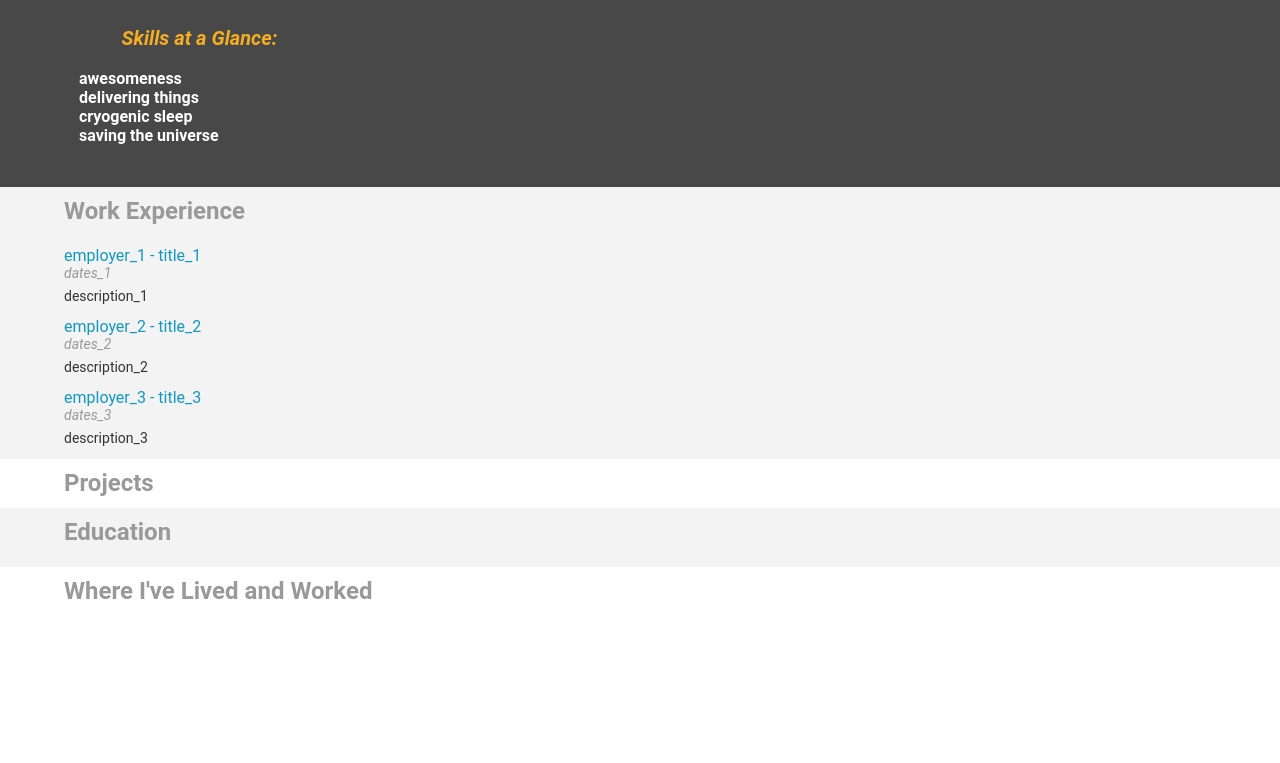
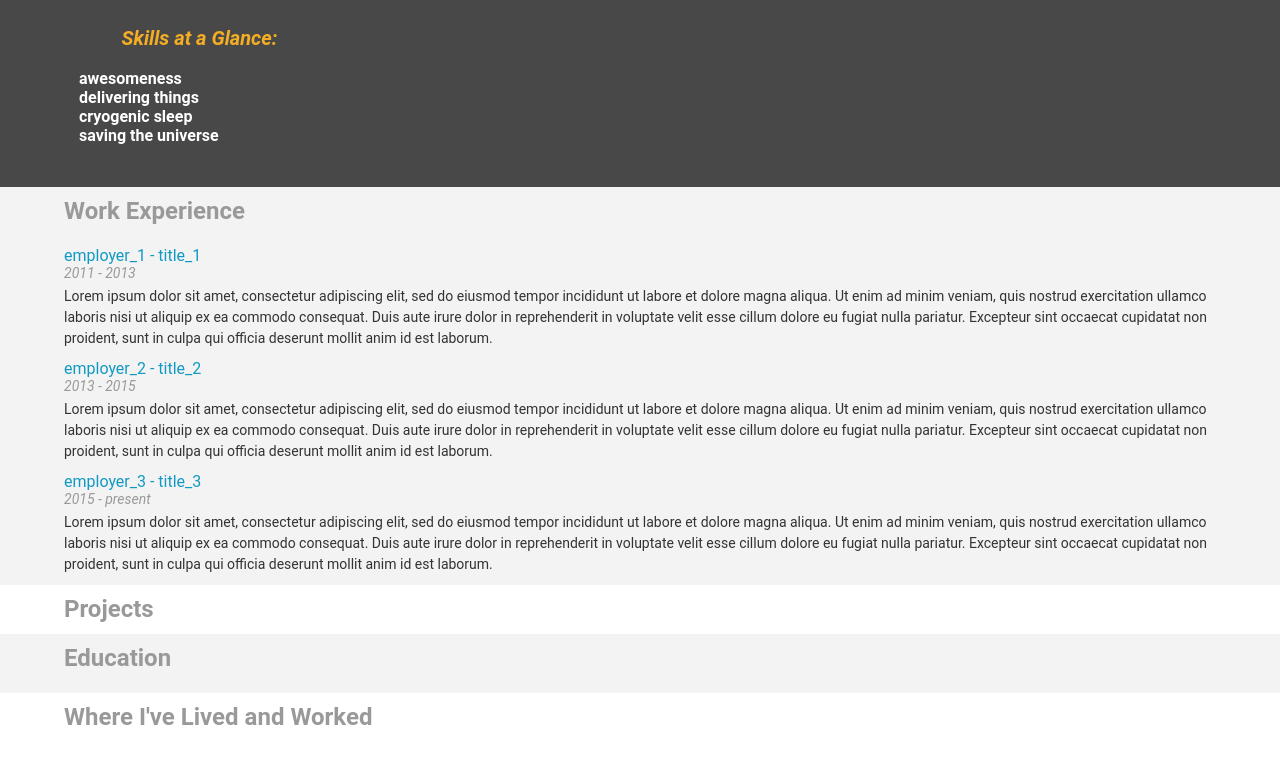
Before and after one commit to luisperez09/InteractiveResume, a plain HTML site: page index.html in a window 1280 px wide. Shown: the part 101-864 px from the top of the page. Drawn offline with Linux system fonts and the light colour scheme.

Commit message:
Agrega descripción de trabajos de lorem ipsum. Agrega fechas con formato. Refactoriza JS dentro del resumeBuilder

```diff
--- a/index.html
+++ b/index.html
@@ -144,28 +144,6 @@ need to load. You'll see a lot of <link>s to CSS files for styles and
       document.getElementById('mapDiv').style.backgroundColor = 'black';
     } */
 
-    if(bio.skills.length > 0) {
-      $('#header').append(HTMLskillsStart);
-      for (var i = 0; i < bio.skills.length; i++) {
-        var formattedSkill = HTMLskills.replace("%data%", bio.skills[i]);
-        $("#skills").append(formattedSkill);
-      };
-    }
-
-    for(job in work.jobs) {
-      $("#workExperience").append(HTMLworkStart);
-
-      var formattedEmployer = HTMLworkEmployer.replace("%data%", work.jobs[job].employer);
-      var formattedTitle = HTMLworkTitle.replace("%data%", work.jobs[job].title);
-      var formattedEmployerTitle = formattedEmployer + formattedTitle;
-
-      var formattedDates = HTMLworkDates.replace("%data%", work.jobs[job].dates);
-      var formattedDescription = HTMLworkDescription.replace("%data%", work.jobs[job].description);
-
-      $(".work-entry:last").append(formattedEmployerTitle);
-      $(".work-entry:last").append(formattedDates + formattedDescription);
-    };
-
   </script>
 </body>
 </html>
--- a/js/resumeBuilder.js
+++ b/js/resumeBuilder.js
@@ -4,8 +4,8 @@ var work = {
 			"employer" : "employer_1",
 			"title" : "title_1",
 			"location" : "location_1",
-			"dates" : "dates_1",
-			"description" : "description_1",
+			"dates" : "2011 - 2013",
+			"description" : "Lorem ipsum dolor sit amet, consectetur adipiscing elit, sed do eiusmod tempor incididunt ut labore et dolore magna aliqua. Ut enim ad minim veniam, quis nostrud exercitation ullamco laboris nisi ut aliquip ex ea commodo consequat. Duis aute irure dolor in reprehenderit in voluptate velit esse cillum dolore eu fugiat nulla pariatur. Excepteur sint occaecat cupidatat non proident, sunt in culpa qui officia deserunt mollit anim id est laborum.",
 			"images" : [
 				"path/to/img_1",
 				"path/to/img_2",
@@ -16,8 +16,8 @@ var work = {
 			"employer" : "employer_2",
 			"title" : "title_2",
 			"location" : "location_2",
-			"dates" : "dates_2",
-			"description" : "description_2",
+			"dates" : "2013 - 2015",
+			"description" : "Lorem ipsum dolor sit amet, consectetur adipiscing elit, sed do eiusmod tempor incididunt ut labore et dolore magna aliqua. Ut enim ad minim veniam, quis nostrud exercitation ullamco laboris nisi ut aliquip ex ea commodo consequat. Duis aute irure dolor in reprehenderit in voluptate velit esse cillum dolore eu fugiat nulla pariatur. Excepteur sint occaecat cupidatat non proident, sunt in culpa qui officia deserunt mollit anim id est laborum.",
 			"images" : [
 				"path/to/img_4",
 				"path/to/img_5",
@@ -28,8 +28,8 @@ var work = {
 			"employer" : "employer_3",
 			"title" : "title_3",
 			"location" : "location_3",
-			"dates" : "dates_3",
-			"description" : "description_3",
+			"dates" : "2015 - present",
+			"description" : "Lorem ipsum dolor sit amet, consectetur adipiscing elit, sed do eiusmod tempor incididunt ut labore et dolore magna aliqua. Ut enim ad minim veniam, quis nostrud exercitation ullamco laboris nisi ut aliquip ex ea commodo consequat. Duis aute irure dolor in reprehenderit in voluptate velit esse cillum dolore eu fugiat nulla pariatur. Excepteur sint occaecat cupidatat non proident, sunt in culpa qui officia deserunt mollit anim id est laborum.",
 			"images" : [
 				"path/to/img_7",
 				"path/to/img_8",
@@ -119,3 +119,26 @@ var formattedRole = HTMLheaderRole.replace("%data%", role);
 
 $("#header").prepend(formattedRole);
 $("#header").prepend(formattedName);
+
+if(bio.skills.length > 0) {
+  $('#header').append(HTMLskillsStart);
+  for (var i = 0; i < bio.skills.length; i++) {
+    var formattedSkill = HTMLskills.replace("%data%", bio.skills[i]);
+    $("#skills").append(formattedSkill);
+  };
+}
+
+for(job in work.jobs) {
+  $("#workExperience").append(HTMLworkStart);
+
+  var formattedEmployer = HTMLworkEmployer.replace("%data%", work.jobs[job].employer);
+  var formattedTitle = HTMLworkTitle.replace("%data%", work.jobs[job].title);
+  var formattedEmployerTitle = formattedEmployer + formattedTitle;
+  $(".work-entry:last").append(formattedEmployerTitle);
+
+  var formattedDates = HTMLworkDates.replace("%data%", work.jobs[job].dates);
+  $(".work-entry:last").append(formattedDates);
+
+  var formattedDescription = HTMLworkDescription.replace("%data%", work.jobs[job].description);
+  $(".work-entry:last").append(formattedDescription);
+};
```
